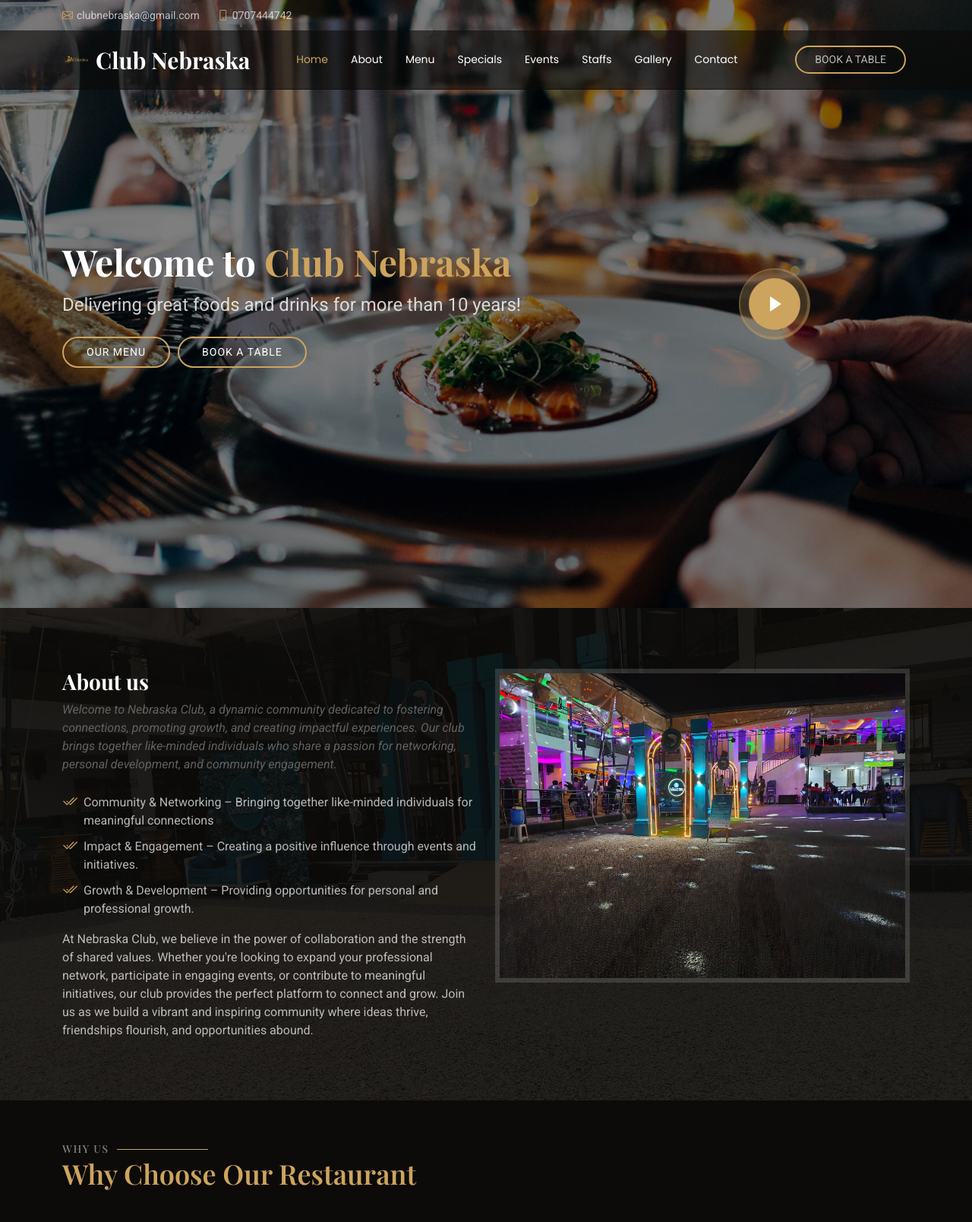
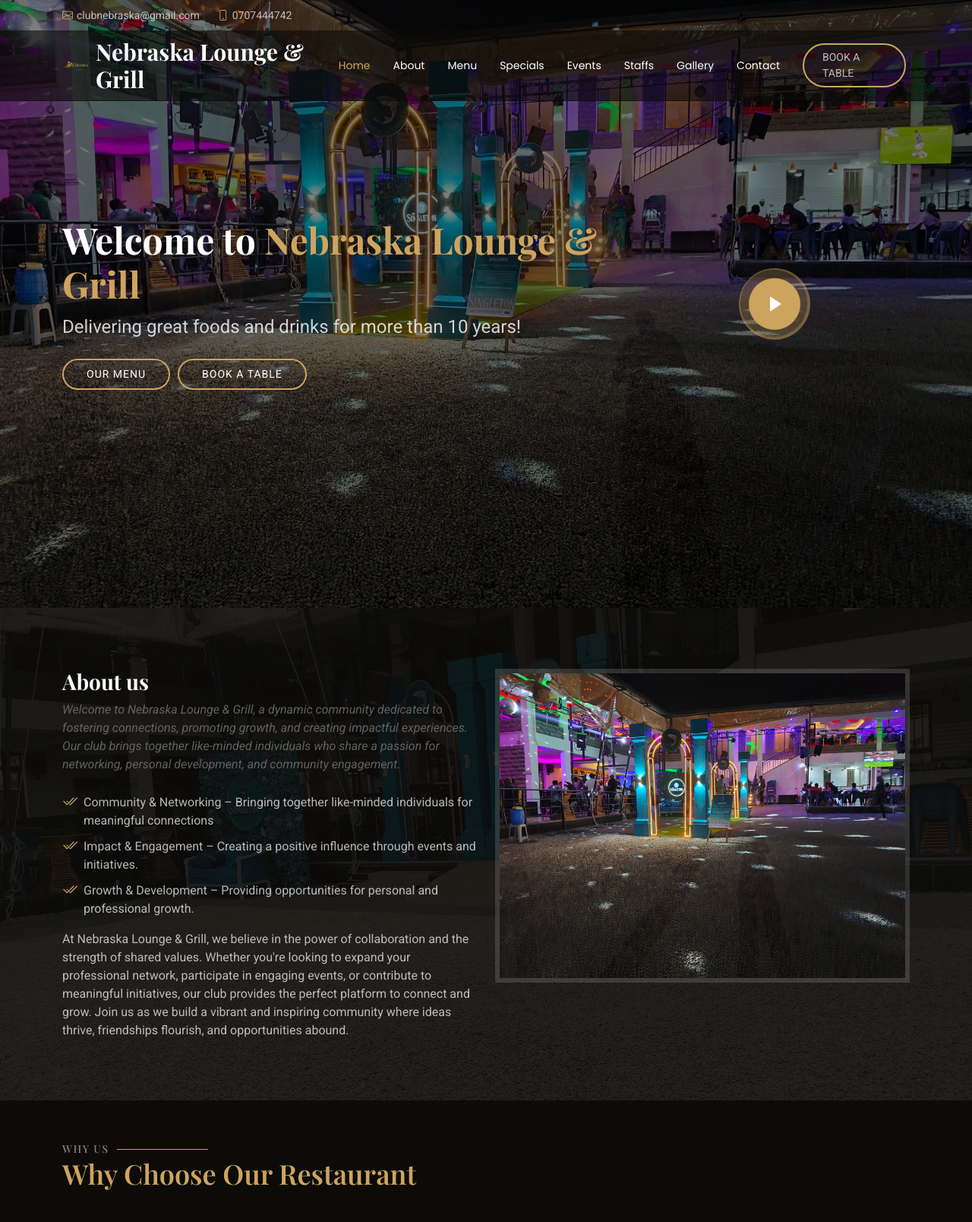
Before and after one commit to omengoemmanuel/Club_Nebraska, a Django app: page / in a window 1280 px wide. Shown: the top 1608 px of the page at 76% size. Run offline with Django 3.2, Linux system fonts and the light colour scheme; data comes from the database, SQL or seed files in the repository; some libraries are stand-ins or nearby versions; some web fonts are replaced.

Commit message:
new updates

```diff
--- a/club_nebraska/settings.py
+++ b/club_nebraska/settings.py
@@ -26,7 +26,7 @@ SECRET_KEY = 'django-insecure-8m$=29+wnej2a92gx27p)qfb9&zb8jcu(+60ljbdd*p$nlqiv$
 # SECURITY WARNING: don't run with debug turned on in production!
 DEBUG = True
 
-ALLOWED_HOSTS = ['127.0.0.1', 'localhost', '10.5.50.88', '0.0.0.0','554f-41-84-154-54.ngrok-free.app']
+ALLOWED_HOSTS = ['127.0.0.1', 'localhost', '10.5.50.88', '0.0.0.0','6952-41-84-154-54.ngrok-free.app']
 
 
 # Application definition
--- a/neb/templates/index.html
+++ b/neb/templates/index.html
@@ -5,7 +5,7 @@
 <head>
     <meta charset="utf-8">
     <meta content="width=device-width, initial-scale=1.0" name="viewport">
-    <title>Nebraska Lodge|Grill </title>
+    <title>Nebraska Lounge|Grill </title>
     <meta name="description" content="">
     <meta name="keywords" content="">
 
@@ -60,8 +60,8 @@
             </div>
             <div class="languages d-none d-md-flex align-items-center">
                 <ul>
-                   <!-- <li>En</li> -->
-                   <!-- <li><a href="#">De</a></li> -->
+                    <!-- <li>En</li> -->
+                    <!-- <li><a href="#">De</a></li> -->
                 </ul>
             </div>
         </div>
@@ -72,8 +72,8 @@
         <div class="container position-relative d-flex align-items-center justify-content-between">
             <a href="/" class="logo d-flex align-items-center me-auto me-xl-0">
                 <!-- Uncomment the line below if you also wish to use an image logo -->
-               <img src="{% static 'assets/img/remove.png' %}" alt="">
-                <h1 class="sitename">Club Nebraska</h1>
+                <img src="{% static 'assets/img/remove.png' %}" alt="">
+                <h1 class="sitename">Nebraska Lounge & Grill</h1>
             </a>
 
             <nav id="navmenu" class="navmenu">
@@ -101,12 +101,12 @@
     <!-- Hero Section -->
     <section id="hero" class="hero section dark-background">
 
-        <img src="{% static 'assets/img/hero-bg.jpg' %}" alt="" data-aos="fade-in">
+        <img src="{% static 'assets/img/background2.jpg' %}" alt="" data-aos="fade-in">
 
         <div class="container">
             <div class="row">
                 <div class="col-lg-8 d-flex flex-column align-items-center align-items-lg-start">
-                    <h2 data-aos="fade-up" data-aos-delay="100">Welcome to <span>Club Nebraska</span></h2>
+                    <h2 data-aos="fade-up" data-aos-delay="100">Welcome to <span>Nebraska Lounge & Grill</span></h2>
                     <p data-aos="fade-up" data-aos-delay="200">Delivering great foods and drinks for more than 10
                         years!</p>
                     <div class="d-flex mt-4" data-aos="fade-up" data-aos-delay="300">
@@ -134,7 +134,7 @@
                 <div class="col-lg-6 order-2 order-lg-1 content">
                     <h3>About us</h3>
                     <p class="fst-italic">
-                        Welcome to Nebraska Club, a dynamic community dedicated to fostering connections, promoting
+                        Welcome to Nebraska Lounge & Grill, a dynamic community dedicated to fostering connections, promoting
                         growth, and creating impactful experiences. Our club brings together like-minded individuals who
                         share a passion for networking, personal development, and community engagement.
                     <ul>
@@ -146,7 +146,7 @@
                         </li>
                     </ul>
                     <p>
-                        At Nebraska Club, we believe in the power of collaboration and the strength of shared values.
+                        At Nebraska Lounge & Grill, we believe in the power of collaboration and the strength of shared values.
                         Whether you're looking to expand your professional network, participate in engaging events, or
                         contribute to meaningful initiatives, our club provides the perfect platform to connect and
                         grow.
@@ -581,7 +581,7 @@
                         <i class="bi bi-telephone flex-shrink-0"></i>
                         <div>
                             <h3>Call Us</h3>
-                            <p>+254 700000000</p>
+                            <p>0707444742</p>
                         </div>
                     </div><!-- End Info Item -->
 
@@ -654,7 +654,9 @@
                 </div>
                 <div class="social-links d-flex mt-4">
                     <a href=""><i class="bi bi-twitter-x"></i></a>
-                    <a target="_blank" href="https://www.facebook.com/profile.php?id=61550605654299&rdid=6m4FQCErQqDpgeiM&share_url=https%3A%2F%2Fwww.facebook.com%2Fshare%2F1C6Q7vjuUK%2F"><i class="bi bi-facebook"></i></a>
+                    <a target="_blank"
+                       href="https://www.facebook.com/profile.php?id=61550605654299&rdid=6m4FQCErQqDpgeiM&share_url=https%3A%2F%2Fwww.facebook.com%2Fshare%2F1C6Q7vjuUK%2F"><i
+                            class="bi bi-facebook"></i></a>
                     <a href=""><i class="bi bi-instagram"></i></a>
                     <a href=""><i class="bi bi-linkedin"></i></a>
                 </div>
@@ -683,15 +685,8 @@
             </div>
 
             <div class="col-lg-4 col-md-12 footer-newsletter">
-                <h4>Our Newsletter</h4>
-                <p>Subscribe to our newsletter and receive the latest news about our products and services!</p>
-                <form action="" method="post" class="php-email-form">
-                    <div class="newsletter-form"><input type="email" name="email"><input type="submit"
-                                                                                         value="Subscribe"></div>
-                    <div class="loading">Loading</div>
-                    <div class="error-message"></div>
-                    <div class="sent-message">Your subscription request has been sent. Thank you!</div>
-                </form>
+                <img src="{% static 'assets/img/footer_logo.jpg' %}" alt="" width="80%" height="60%" style="border-style: double;">
+
             </div>
 
         </div>
@@ -720,16 +715,16 @@
 <script src="{% static 'assets/js/main.js' %}"></script>
 
 <script>
-    document.addEventListener("DOMContentLoaded", function() {
+    document.addEventListener("DOMContentLoaded", function () {
         // Disable right-click on all images
         document.querySelectorAll("img").forEach(img => {
-            img.addEventListener("contextmenu", function(event) {
+            img.addEventListener("contextmenu", function (event) {
                 event.preventDefault();
             });
         });
 
         // Disable right-click inside the lightbox
-        document.addEventListener("contextmenu", function(event) {
+        document.addEventListener("contextmenu", function (event) {
             if (event.target.tagName === "IMG") {
                 event.preventDefault();
             }
```
Also changed, not shown: neb/static/assets/img/background1.jpg (added), neb/static/assets/img/background2.jpg (added), neb/static/assets/img/footer_logo.jpg (added).
